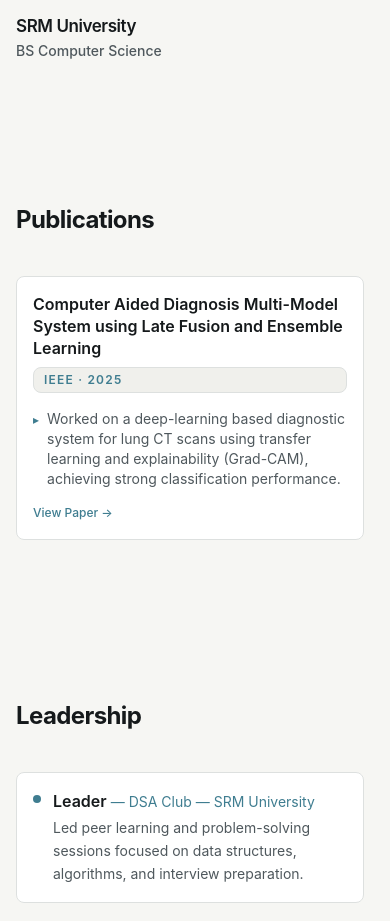
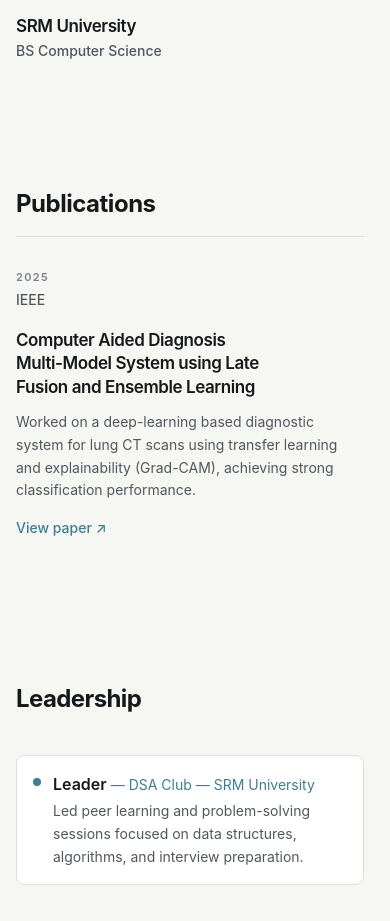
Before and after one commit to AruruGunabhiram/Portfolio-Live, a React (Vite) app: page / in a window 390 px wide. Shown: the part 7720-8641 px from the top of the page. Built offline with nearby package versions, Linux system fonts and the light colour scheme.

Commit message:
feat: update Publications section layout and improve animations; remove redundant publication year display

```diff
--- a/src/sections/Hero.tsx
+++ b/src/sections/Hero.tsx
@@ -47,7 +47,7 @@ function HeroProof() {
             {pub.title}
           </p>
           <p className="text-xs mt-1" style={{ color: 'var(--text-muted)' }}>
-            {pub.year} · Peer-reviewed
+            {pub.year}
           </p>
         </div>
 
--- a/src/sections/Publications.tsx
+++ b/src/sections/Publications.tsx
@@ -1,60 +1,108 @@
 import { motion } from 'framer-motion';
 import { Container } from '../components';
-import { fadeInUp, staggerContainer, scrollViewport } from '../utils';
 import { PUBLICATIONS } from '../data/publications';
+import { prefersReducedMotion } from '../utils';
 
 export const Publications = () => {
+  const reduced = typeof window !== 'undefined' ? prefersReducedMotion() : false;
+
+  if (!PUBLICATIONS.length) return null;
+
+  const container = {
+    hidden: {},
+    visible: {
+      transition: {
+        staggerChildren: reduced ? 0 : 0.08,
+        delayChildren: reduced ? 0 : 0.04,
+      },
+    },
+  };
+
+  const item = {
+    hidden: reduced ? { opacity: 1 } : { opacity: 0, y: 12 },
+    visible: {
+      opacity: 1,
+      y: 0,
+      transition: { duration: reduced ? 0 : 0.38, ease: 'easeOut' as const },
+    },
+  };
+
+  // Newest first — canonical year descending; single entry currently is 2025.
+  const sorted = [...PUBLICATIONS].sort((a, b) => b.year - a.year);
+
   return (
-    <section id="publications" className="py-20 relative">
+    <section id="publications" className="py-16 sm:py-20 relative">
       <Container>
-        <motion.h2
-          className="text-2xl sm:text-3xl md:text-4xl font-bold mb-10 tracking-tight"
-          style={{ color: 'var(--text)' }}
+        <motion.div
           initial="hidden"
           whileInView="visible"
-          viewport={scrollViewport}
-          variants={fadeInUp}
+          viewport={{ once: true, amount: 0.2, margin: '0px 0px -80px 0px' }}
+          variants={container}
+        >
+          <motion.h2
+            variants={item}
+            className="text-2xl sm:text-3xl font-bold tracking-tight"
+            style={{ color: 'var(--text)', letterSpacing: '-0.02em' }}
           >
             Publications
           </motion.h2>
 
-        <motion.div className="space-y-4" initial="hidden" whileInView="visible" viewport={scrollViewport} variants={staggerContainer}>
-          {PUBLICATIONS.map(pub => (
+          <motion.div
+            variants={item}
+            className="mt-4 h-px max-w-[640px]"
+            style={{ background: 'var(--border)' }}
+            aria-hidden="true"
+          />
+
+          <div className="mt-8 sm:mt-10 space-y-0">
+            {sorted.map(pub => (
               <motion.div
                 key={pub.id}
-              variants={fadeInUp}
-              className="rounded-md p-4 sm:p-6"
-              style={{ background: 'var(--surface)', border: '1px solid var(--border)' }}
+                variants={item}
+                className="grid lg:grid-cols-[200px_1fr] gap-5 lg:gap-10 items-start py-6 first:pt-0 last:pb-0 border-b last:border-0"
+                style={{ borderColor: 'var(--border)' }}
               >
-              <div className="flex flex-col sm:flex-row sm:items-start justify-between gap-2 mb-4">
-                <p className="font-semibold text-base leading-snug max-w-xl" style={{ color: 'var(--text)' }}>{pub.title}</p>
-                <span
-                  className="text-xs font-semibold uppercase tracking-widest shrink-0 px-2.5 py-1 rounded-md border"
-                  style={{ background: 'var(--surface-subtle)', borderColor: 'var(--border)', color: 'var(--accent)' }}
+                {/* Left — year / venue meta (flattened on mobile) */}
+                <div className="lg:pt-1 min-w-0">
+                  <p className="text-[11px] font-semibold tracking-[0.12em] uppercase" style={{ color: 'var(--text-muted)' }}>
+                    {pub.year}
+                  </p>
+                  <p className="text-sm font-medium mt-1 leading-snug" style={{ color: 'var(--text-secondary)' }}>
+                    {pub.venue}
+                  </p>
+                </div>
+
+                {/* Right — publication content */}
+                <article className="min-w-0">
+                  <h3
+                    className="text-[17px] sm:text-lg font-semibold leading-snug tracking-tight"
+                    style={{ color: 'var(--text)', textWrap: 'balance' as const }}
                   >
-                  {pub.venue} · {pub.year}
-                </span>
-              </div>
-              <ul className="space-y-2">
-                {pub.highlights.map((h, i) => (
-                  <li key={i} className="flex gap-2 text-sm">
-                    <span className="mt-[3px] shrink-0 text-xs" style={{ color: 'var(--accent)' }}>▸</span>
-                    <span style={{ color: 'var(--text-secondary)' }}>{h}</span>
-                  </li>
-                ))}
-              </ul>
+                    {pub.title}
+                  </h3>
+
+                  {pub.highlights.length > 0 && (
+                    <p className="text-sm leading-relaxed mt-3 max-w-prose" style={{ color: 'var(--text-secondary)' }}>
+                      {pub.highlights[0]}
+                    </p>
+                  )}
+
                   {pub.paperUrl && (
                     <a
                       href={pub.paperUrl}
                       target="_blank"
-                  rel="noreferrer noopener"
-                  className="inline-flex items-center gap-1.5 text-xs font-medium mt-4 link-accent"
+                      rel="noopener noreferrer"
+                      className="inline-flex items-center gap-1 text-sm font-medium mt-4 underline-offset-4 hover:underline focus-visible:outline-none"
+                      style={{ color: 'var(--accent)' }}
+                      aria-label={`View paper: ${pub.title}`}
                     >
-                  View Paper →
+                      View paper <span aria-hidden="true">↗</span>
                     </a>
                   )}
+                </article>
               </motion.div>
             ))}
+          </div>
         </motion.div>
       </Container>
     </section>
```
Lines whose indentation alone changed are shown as unchanged.
